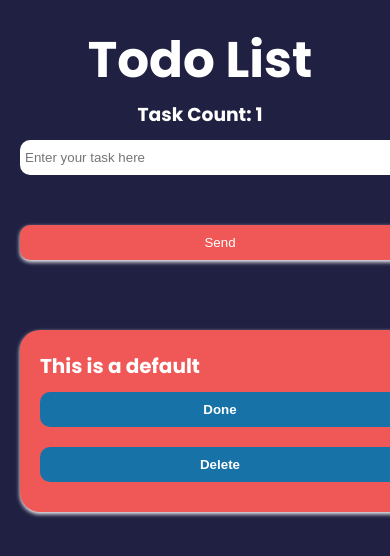
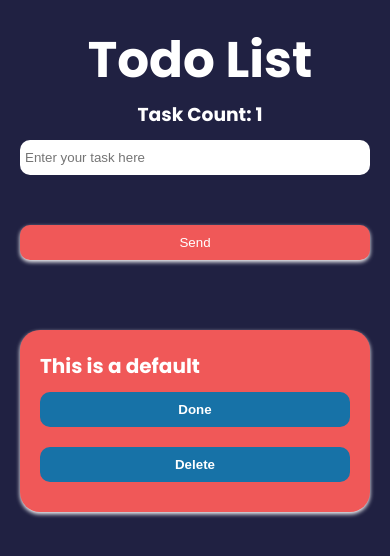
Before and after one commit to LegendNeefex/TodoList, a React (Create React App) app: page / in a window 390 px wide. Shown: the top 556 px of the page. Built offline with nearby package versions, Linux system fonts and the light colour scheme.

Commit message:
responsiveness Tryouts

```diff
--- a/src/index.css
+++ b/src/index.css
@@ -103,7 +103,7 @@ ul {
   }
 
   .thisForm input{
-    width: 400px;
+    width: 350px;
     margin-left: 10px;
     /* margin-right: 20px; */
   }
@@ -111,7 +111,7 @@ ul {
   .thisForm button{
     margin-top: 50px;
     margin-left: 10px;
-    width: 400px;
+    width: 350px;
 
   }
 
@@ -123,7 +123,7 @@ ul {
 
   .Card{
     flex-direction: column;
-    width: 400px;
+    width: 350px;
     margin-left: 20px;
   }
 
```
